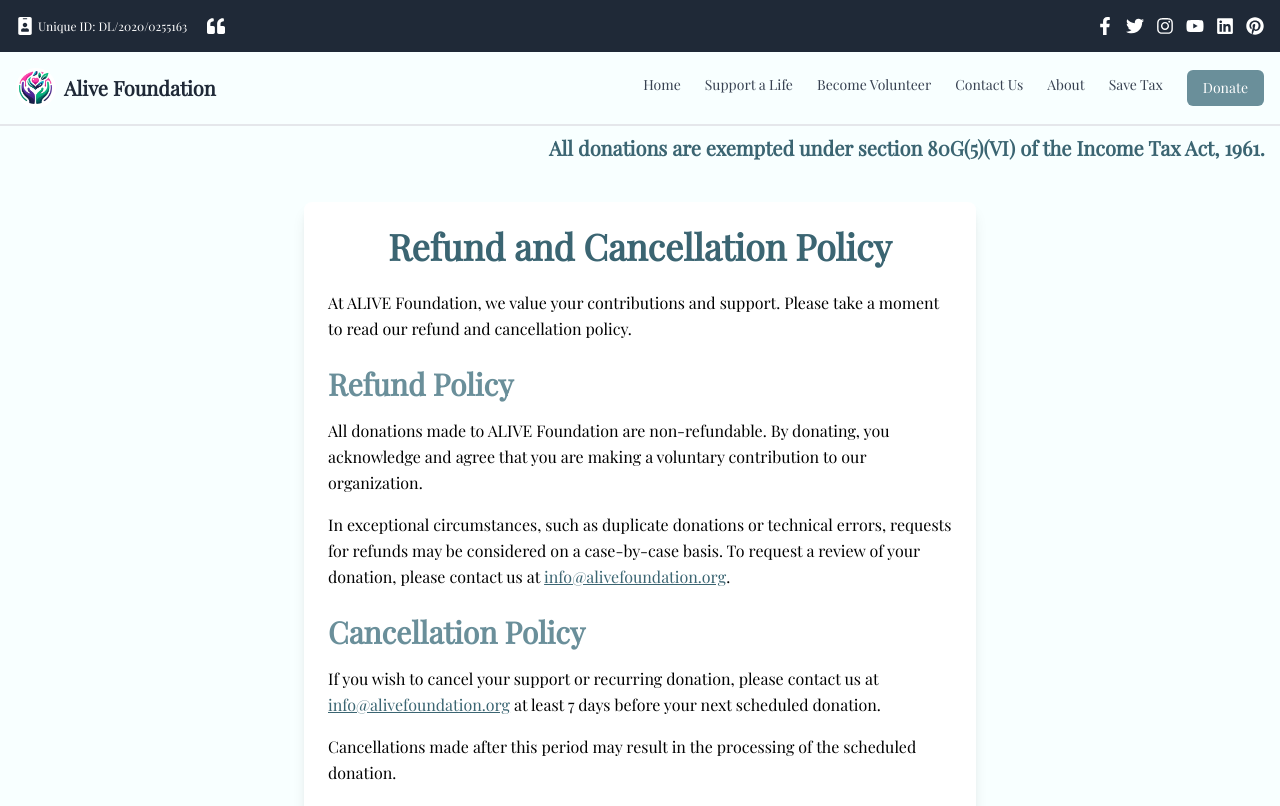
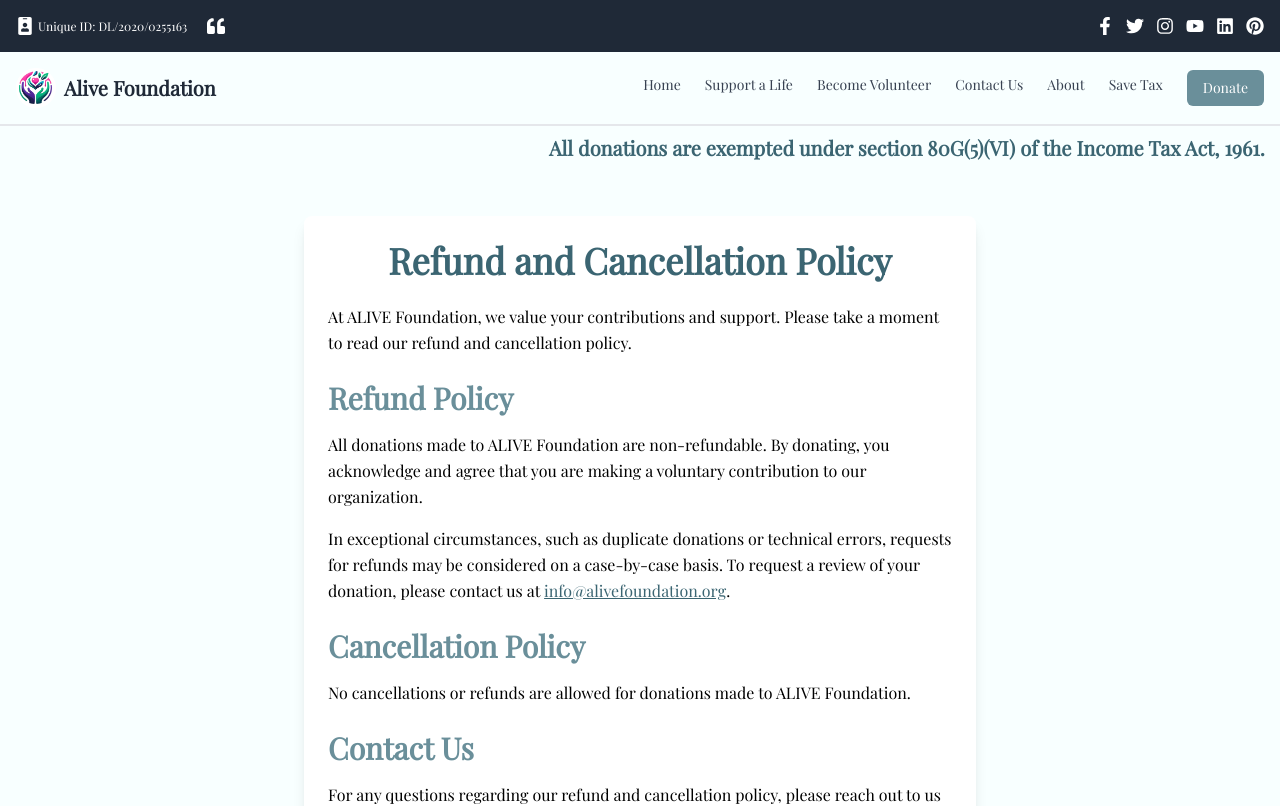
Before and after one commit to prabalgupta2411/alive-foundation, a React (Create React App) app in the folder frontend/: page /refund-cancellation-policy in a window 1280 px wide. Shown: the top 806 px of the page. Built offline with nearby package versions, Linux system fonts and the light colour scheme; a web font is replaced by a local one.

Commit message:
modified:   frontend/src/pages/RefundCancellationPolicy.js

```diff
--- a/frontend/src/pages/RefundCancellationPolicy.js
+++ b/frontend/src/pages/RefundCancellationPolicy.js
@@ -21,10 +21,7 @@
 
         <h2 className="text-3xl font-semibold text-[#6a8f9a] mt-6 mb-4">Cancellation Policy</h2>
         <p className="mb-4 text-black-700 leading-relaxed">
-          If you wish to cancel your support or recurring donation, please contact us at <a href="mailto:info@alivefoundation.org" className="text-[#3b6572] underline">info@alivefoundation.org</a> at least 7 days before your next scheduled donation.
-        </p>
-        <p className="mb-6 text-black-700 leading-relaxed">
-          Cancellations made after this period may result in the processing of the scheduled donation.
+          No cancellations or refunds are allowed for donations made to ALIVE Foundation.
         </p>
 
         <h2 className="text-3xl font-semibold text-[#6a8f9a] mt-6 mb-4">Contact Us</h2>
```
